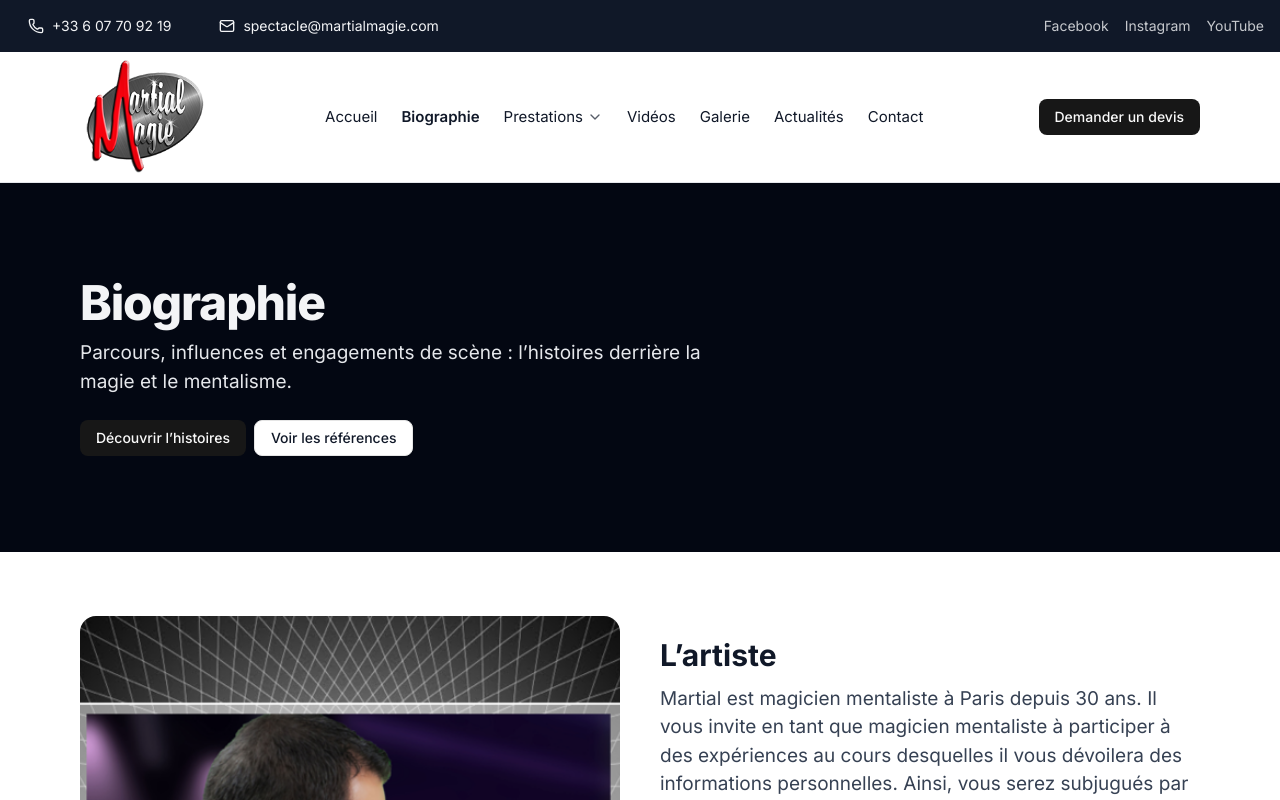
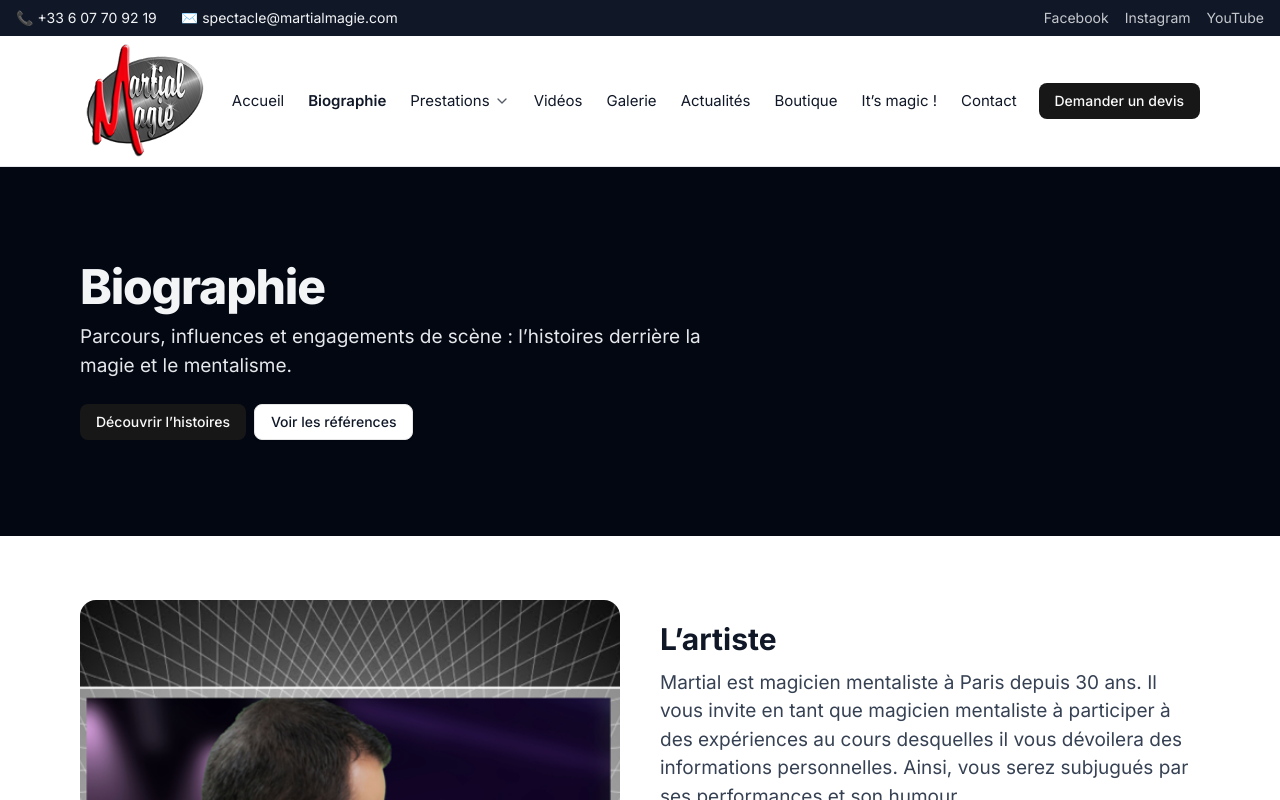
Before and after one commit to activitenumeric-prog/martialmagie, a Next.js app: page /biographie in a window 1280 px wide. Shown: the top 800 px of the page. Built offline with nearby package versions, Linux system fonts and the light colour scheme.

Commit message:
Correctifs

```diff
--- a/src/components/Footer.tsx
+++ b/src/components/Footer.tsx
@@ -2,7 +2,7 @@
 "use client";
 
 import Link from "next/link";
-import { Facebook, Instagram, Youtube, Linkedin, Phone, Mail, MapPin, Calendar, Users, Send, Shield } from "lucide-react";
+import { Facebook, Instagram, Youtube } from "lucide-react";  // ← Supprimé imports inutilisés (Phone, Mail, etc.)
 import Image from "next/image";
 
 export default function Footer() {
@@ -20,7 +20,6 @@ export default function Footer() {
     <footer className="bg-gray-900 text-gray-300 border-t border-white/10">
       <div className="max-w-6xl mx-auto px-4 py-10 grid md:grid-cols-4 gap-8">
         {/* Colonne 1: Marque & Description */}
-
         <div>
           <div className="font-bold text-white mb-2">Martial Magie</div>
           <p className="text-sm opacity-80">
@@ -29,17 +28,30 @@ export default function Footer() {
             Paris — Déplacements France & Intl.
           </p>
           <ul>
-            <li className="flex mt-3 text-sm opacity-80"><a href="tel:+33607709219" className="flex items-center gap-2 rounded-lg px-3 hover:underline"><Phone className="h-4 w-4" />&nbsp;+33 6 07 70 92 19</a></li>
-            <li className="mt-2 text-sm opacity-80"><a href="mailto:spectacle@martialmagie.com" className="flex items-center gap-2 rounded-lg px-3 hover:underline"><Mail className="h-4 w-4" /> spectacle@martialmagie.com</a></li>
+            <li className="flex mt-3 text-sm opacity-80">
+              <a href="tel:+33607709219" className="flex items-center gap-2 rounded-lg px-3 hover:underline">
+                +33 6 07 70 92 19
+              </a>
+            </li>
+            <li className="mt-2 text-sm opacity-80">
+              <a href="mailto:spectacle@martialmagie.com" className="flex items-center gap-2 rounded-lg px-3 hover:underline">
+                spectacle@martialmagie.com
+              </a>
+            </li>
           </ul>
           <ul>
             <li className="flex mt-4 text-sm opacity-80">Contact & devis</li>
             <li className="flex mt-2 text-sm opacity-80">Mes références</li>
             <li className="flex mt-2 text-sm opacity-80">Mobilité géographique</li>
             <li className="flex mt-2 text-sm opacity-80">Plan du site</li>
-            <li className="flex mt-2 text-sm opacity-80">Mentions légales</li>
+            <li className="flex mt-2 text-sm opacity-80">
+              <Link href="/mentions-legales" className="hover:text-white">
+                Mentions légales
+              </Link>
+            </li>
           </ul>
         </div>
+
         {/* Colonne 3: Magicien Paris et France */}
         <div>
           <div className="font-semibold mb-2">Magicien Paris et France</div>
@@ -69,7 +81,6 @@ export default function Footer() {
           </ul>
         </div>
 
-
         {/* Colonne 4: Réseaux */}
         <div>
           <div className="font-semibold mb-2">Suivez-moi sur</div>
@@ -84,13 +95,14 @@ export default function Footer() {
               <Youtube className="h-4 w-4" aria-hidden="true" /> YouTube
             </Link>
           </div>
+          {/* Custom HTML Widget */}
           <div id="custom_html-5" className="widget_text widget_custom_html widget group">
             <div className="widget_text widget-content">
               <div className="textwidget custom-html-widget">
                 <a href="https://www.martialmagie.com/" title="Magicien Paris, close-up, mentaliste, magicien mariage, magie numérique - Martial magie.">
                   <Image
                     src="/images/logo.png"
-                      alt=""
+                    alt="Martial Magie Logo"
                     className="object-cover"
                     priority
                     width={200}
--- a/src/components/Header.tsx
+++ b/src/components/Header.tsx
@@ -6,7 +6,6 @@ import Link from "next/link";
 import { usePathname } from "next/navigation";
 import { Menu, X, ChevronDown } from "lucide-react";
 import { Button } from "@/components/ui/button";
-// ✅ correct
 import { Facebook, Instagram, Youtube } from "lucide-react";
 
 import SiteLogo from "@/components/Sitelogo";
@@ -26,7 +25,9 @@ const navItems = [
   { label: "Vidéos", href: "/galerie-video" }, // <- MAJ chemin
   { label: "Galerie", href: "/galerie" },
   { label: "Actualités", href: "/actualites" },
-  { label: "Contact", href: "/contact" },
+  { label: "Boutique", href: "/boutique" },
+  { label: "It’s magic !", href: "/its-magic" },
+  { label: "Contact", href: "/#contact" },
 ];
 
 const prestationsChildren = [
@@ -69,7 +70,6 @@ export default function Header({ variant = "light", showTopbar = true }: HeaderP
                 <span>YouTube</span>
               </a>
             </div>
-
           </div>
         </div>
       )}
@@ -83,9 +83,9 @@ export default function Header({ variant = "light", showTopbar = true }: HeaderP
           )}
         >
           <div className="flex items-center gap-6">
-            <a href="tel:+33607709219" className="flex items-center gap-2 rounded-lg px-3 py-2 hover:underline"><svg xmlns="http://www.w3.org/2000/svg" width="24" height="24" viewBox="0 0 24 24" fill="none" stroke="currentColor" stroke-width="2" stroke-linecap="round" stroke-linejoin="round" className="lucide lucide-phone h-4 w-4" aria-hidden="true"><path d="M13.832 16.568a1 1 0 0 0 1.213-.303l.355-.465A2 2 0 0 1 17 15h3a2 2 0 0 1 2 2v3a2 2 0 0 1-2 2A18 18 0 0 1 2 4a2 2 0 0 1 2-2h3a2 2 0 0 1 2 2v3a2 2 0 0 1-.8 1.6l-.468.351a1 1 0 0 0-.292 1.233 14 14 0 0 0 6.392 6.384"></path></svg>+33 6 07 70 92 19</a>
-            <a href="mailto:spectacle@martialmagie.com" className="flex items-center gap-2 rounded-lg px-3 py-2 hover:underline">
-              <svg xmlns="http://www.w3.org/2000/svg" width="24" height="24" viewBox="0 0 24 24" fill="none" stroke="currentColor" stroke-width="2" stroke-linecap="round" stroke-linejoin="round" className="lucide lucide-mail h-4 w-4" aria-hidden="true"><path d="m22 7-8.991 5.727a2 2 0 0 1-2.009 0L2 7"></path><rect x="2" y="4" width="20" height="16" rx="2"></rect></svg>spectacle@martialmagie.com
+            <a href="tel:+33607709219" className="hover:underline">📞 +33 6 07 70 92 19</a>
+            <a href="mailto:spectacle@martialmagie.com" className="hover:underline">
+              ✉️ spectacle@martialmagie.com
             </a>
           </div>
           <div className="flex items-center gap-4 opacity-80">
@@ -114,9 +114,9 @@ export default function Header({ variant = "light", showTopbar = true }: HeaderP
               className="h-10 w-auto md:h-12"
             />
 
-            {/* Desktop nav */}
+            {/* Nav desktop */}
             <nav className="hidden md:flex items-center gap-6 text-[15px]">
-              {/* Accueil + Biographie */}
+              {/* Accueil & Biographie */}
               {navItems.slice(0, 2).map((item) => (
                 <Link
                   key={item.href}
```
Lines whose indentation alone changed are shown as unchanged.
